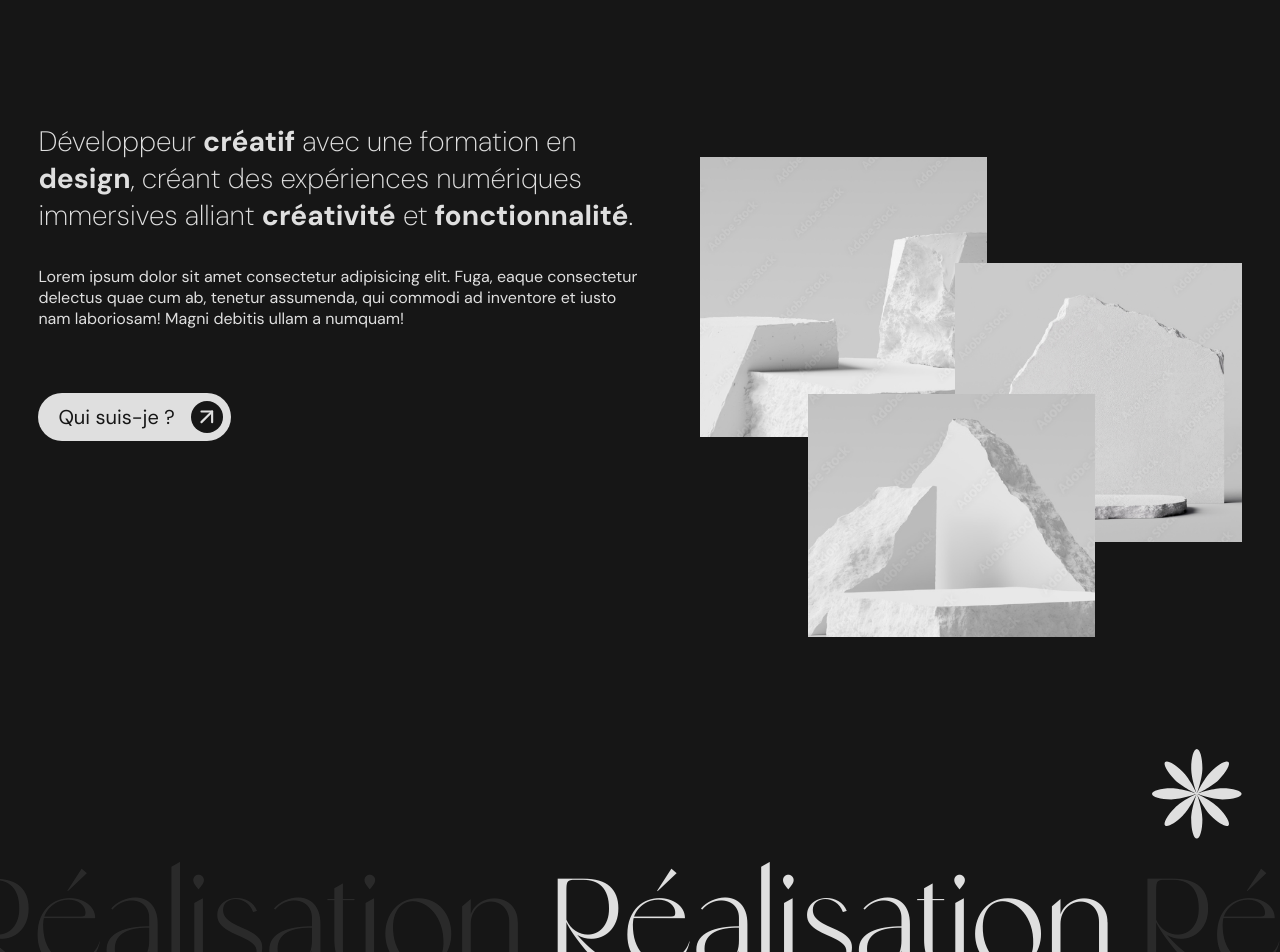
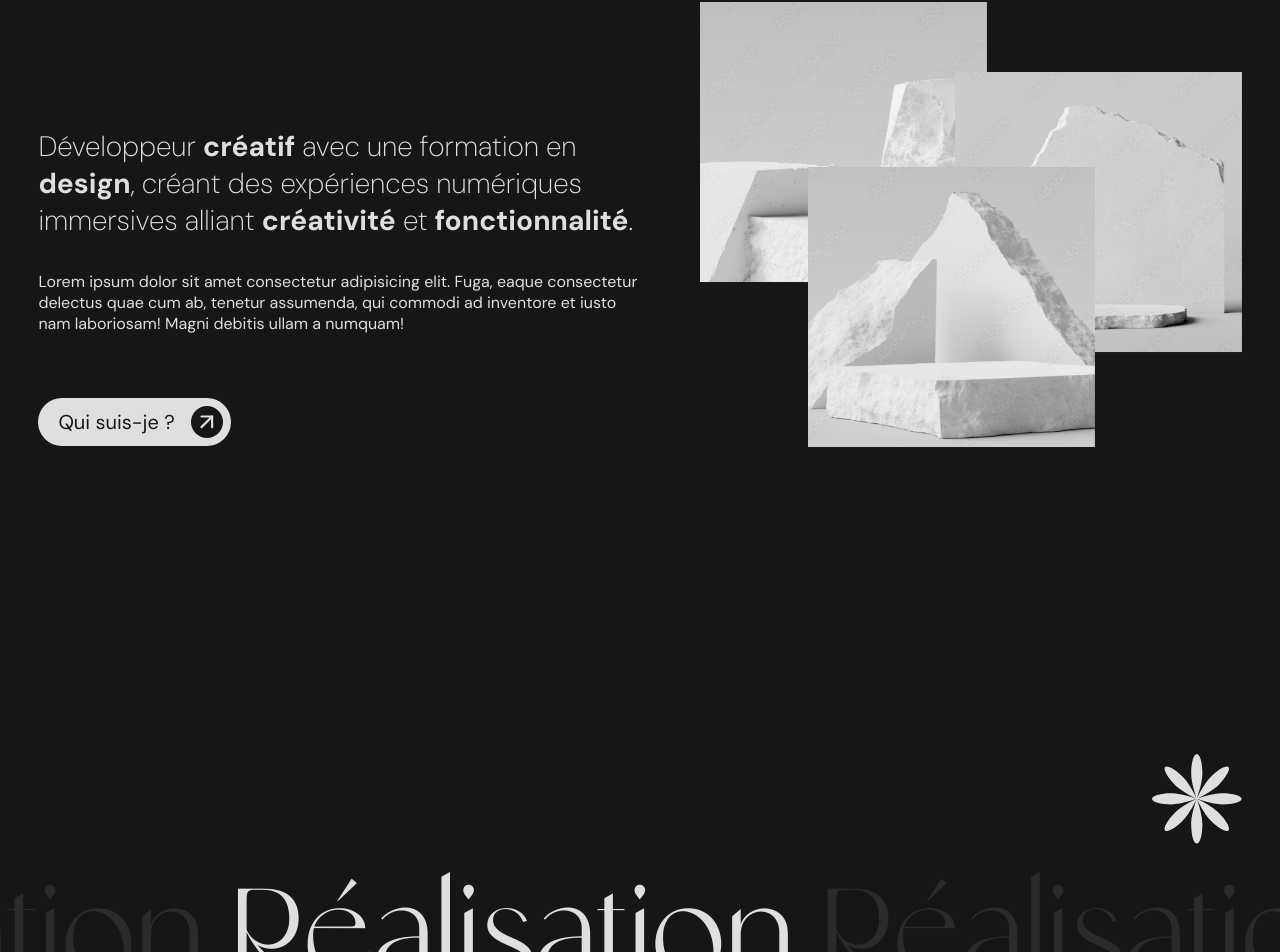
Before and after one commit to dorianlarosa/portfolio_v2, a React (Vite) app: page / in a window 1280 px wide. Shown: the part 1258-2210 px from the top of the page. Built offline with nearby package versions, Linux system fonts and the light colour scheme; no server answers.

Commit message:
change scroll animation from locomotive-scroll to react scroll parallax

```diff
--- a/package.json
+++ b/package.json
@@ -12,13 +12,12 @@
   },
   "dependencies": {
     "@studio-freight/react-lenis": "^0.0.36",
-    "@waaark/luge": "^0.6.18-beta.2",
     "gsap": "^3.12.5",
-    "locomotive-scroll": "^5.0.0-beta.11",
     "react": "^18.2.0",
     "react-curved-text": "^3.0.0",
     "react-dom": "^18.2.0",
     "react-router-dom": "^6.18.0",
+    "react-scroll-parallax": "^3.4.5",
     "styled-components": "^6.1.0",
     "three": "^0.161.0",
     "vite-plugin-glsl": "^1.2.1"
--- a/src/App.jsx
+++ b/src/App.jsx
@@ -5,7 +5,7 @@ import {
   Route,
 } from "react-router-dom";
 
-import { Header, ScrollLocomotiveProvider } from './components';
+import { Header } from './components';
 
 import Home from './Home';
 import About from './pages/About';
@@ -22,7 +22,7 @@ class App extends Component {
   render() {
 
     return (
-      <ScrollLocomotiveProvider>
+      <>
         <Header />
         <Routes>
           <Route path="/" exact element={<Home />} />
@@ -30,7 +30,7 @@ class App extends Component {
           <Route path="/projets/:slug" element={<WrapperProjectPage />} />
           <Route path="*" element={<NotFound />} />
         </Routes>
-      </ScrollLocomotiveProvider>
+      </>
     )
   }
 }
--- a/src/Home.jsx
+++ b/src/Home.jsx
@@ -1,5 +1,6 @@
 import React, { Component } from "react";
 import "./Home.scss";
+import { Parallax } from 'react-scroll-parallax';
 
 import {
   Section, BadgeScroll, Button, ListTag, WaveEffectImage
@@ -22,10 +23,8 @@ class Home extends Component {
   }
 
   componentDidMount() {
-
     // Get projects
     this.fetchProjets();
-
   }
 
 
@@ -50,10 +49,10 @@ class Home extends Component {
 
     // Define parallax project
     const projectsParallax = {
-      1: .1,
-      2: .3,
-      3: .4,
-      4: .2
+      1: 5,
+      2: 10,
+      3: 20,
+      4: 10
     };
 
     return (
@@ -88,46 +87,45 @@ class Home extends Component {
             </div>
 
             <div className="right">
+              <Parallax speed={8} className="image image-1">
                 <img
-                className="image image-1"
-                data-scroll data-scroll-speed="0.1"
                   src={imageConstruction1}
                   alt=""
                   onLoad={this.handleImageLoaded}
                 />
+              </Parallax>
 
+              <Parallax speed={10} className="image image-2">
                 <img
-                className="image image-2"
-                data-scroll data-scroll-speed="0.12"
                   src={imageConstruction2}
                   alt=""
                   onLoad={this.handleImageLoaded}
                 />
+              </Parallax>
 
+              <Parallax speed={12} className="image image-3">
                 <img
-                className="image image-3"
-                data-scroll data-scroll-speed="0.14"
                   src={imageConstruction3}
                   alt=""
                   onLoad={this.handleImageLoaded}
                 />
+              </Parallax>
+
             </div>
           </div>
 
 
-        </Section>
+        </Section >
 
         <Section title="Réalisation" id="projects">
 
           <div className="list-projects">
             {projets.map((projet) => (
-
+              <Parallax speed={projectsParallax[projet.id]} className={`project project-${projet.id}`}>
                 <a
-                className={`project project-${projet.id}`}
+                  className="link-project"
                   key={projet.id}
                   href={`projets/${projet.attributes.slug}`}
-                data-scroll
-                data-scroll-speed={projectsParallax[projet.id]}
                 >
 
                   <WaveEffectImage imageUrl={"http://localhost:1337" + projet.attributes.image.data.attributes.url} />
@@ -138,13 +136,16 @@ class Home extends Component {
 
 
                 </a>
+              </Parallax>
+
             ))}
           </div>
 
         </Section>
 
         <Section title="Services" id="projects">
-          <p>Contenu de la section Projets...</p>
+          <p className="intro">Développeur <b>créatif</b> avec une formation en <b>design</b>, créant des expériences numériques immersives alliant <b>créativité</b> et <b>fonctionnalité</b>.</p>
+
         </Section>
 
         <Section title="Me contacter" id="projects">
--- a/src/Home.scss
+++ b/src/Home.scss
@@ -54,20 +54,6 @@
                 width: 100%;
             }
 
-            .intro {
-                font-size: min(2.2vw, 2.2rem);
-                font-weight: 200;
-                margin-bottom: var(--l-sizing);
-
-                @media (max-width: 991.98px) {
-                    font-size: 2rem;
-                }
-
-                @media (max-width: 575.98px) {
-                    font-size: 1.5rem;
-                }
-            }
-
             .button {
                 margin-top: var(--xl-sizing);
 
@@ -86,7 +72,7 @@
                 height: 87vw;
             }
 
-            img {
+            .image {
                 position: absolute;
                 width: 53%;
             }
@@ -128,65 +114,65 @@
 
 
 
-        .project-1 {
-            width: 50%;
+        .project {
+            display: block;
 
+            // Disable parallax mobile
             @media (max-width: 991.98px) {
-                width: 100%;
-            }
+                transform: none !important;
+                width: 100% !important;
+
             }
 
-        .project-2 {
+            &.project-1 {
+                width: 50%;
+            }
+
+            &.project-2 {
                 width: 40%;
 
                 @media (max-width: 991.98px) {
-                width: 100%;
-                margin-top: var(--xl-sizing);
-            }
-        }
-
-        .project-3 {
-            width: 40%;
                     margin-top: var(--xxl-sizing);
-
-            @media (max-width: 991.98px) {
-                width: 100%;
-                margin-top: var(--xl-sizing);
                 }
 
             }
 
-        .project-4 {
+            &.project-3 {
+                width: 40%;
+                margin-top: var(--xxl-sizing);
+            }
+
+            &.project-4 {
                 width: 50%;
                 margin-top: var(--xxl-sizing);
 
-            @media (max-width: 991.98px) {
-                width: 100%;
-                margin-top: var(--xl-sizing);
-            }
+
             }
 
-        .project {
+
+            .link-project {
+                width: 100%;
+                height: 100%;
                 display: block;
-
-            // Disable parallax mobile
-            @media (max-width: 767.98px) {
-                transform: none !important;
-            }
-        }
 
 
                 .name {
                     font-family: var(--font-text);
                     font-weight: 700;
-            font-size: 1.5rem;
-            margin-top: var(--s-sizing);
+                    font-size: 2.5rem;
+                    margin-top: var(--m-sizing);
                     color: var(--white-color);
+
+                    @media (max-width: 991.98px) {
+                        font-size: 2rem;
+
+                    }
                 }
 
                 .list-tag {
-            margin-top: var(--s-sizing);
-        }
-
+                    margin-top: var(--m-sizing);
                 }
             }
+        }
+    }
+}
--- a/src/components/Section/Section.jsx
+++ b/src/components/Section/Section.jsx
@@ -1,4 +1,6 @@
 import React, { Component } from "react";
+import { Parallax } from 'react-scroll-parallax';
+
 
 import "./Section.scss";
 
@@ -13,13 +15,17 @@ class Section extends Component {
         const { title, children, id } = this.props;
 
         return (
-            <section id={id} className="section container">
-
+            <section id={id} className="section">
+                <div className="container">
+                    <div className="wrapper-flower">
+                        <Parallax rotate={[-180, 0]}>
                             <SvgFlower></SvgFlower>
+                        </Parallax>
+                    </div>
 
                     <div className="wrapper-h2">
-
-                    <h2 data-scroll data-scroll-css-progress data-text={title} className="my-element">
+                        <Parallax translateX={['10vw', '-10vw']}>
+                            <h2 data-text={title} className="my-element">
                                 <span aria-hidden="true" className="text-grey">{title}</span>
 
                                 <span aria-hidden="true" className="text-grey">{title}</span>
@@ -28,14 +34,14 @@ class Section extends Component {
                                 <span aria-hidden="true" className="text-grey">{title}</span>
 
                                 <span aria-hidden="true" className="text-grey">{title}</span>
+                            </h2>
+                        </Parallax>
 
-                    </h2>
                     </div>
 
                     <div className="content-section">
-
                         {children}
-
+                    </div>
                 </div>
             </section>
         );
--- a/src/components/Section/Section.scss
+++ b/src/components/Section/Section.scss
@@ -8,14 +8,17 @@
         padding-bottom: 5rem;
     }
 
+    .wrapper-flower {
+        display: flex;
+        justify-content: end;
+    }
+
     .svg-flower {
         transform: rotate(calc(var(--progress) * 100deg));
         height: 7vw;
+        width: auto;
         margin-bottom: 1rem;
-
-        width: auto;
-        margin-left: auto;
-        display: block;
+        display: inline-block;
 
         @media (max-width: 767.98px) {
             height: 50px;
@@ -32,7 +35,7 @@
         --progress-origin-center: calc(var(--progress) - .5);
 
         font-size: max(3.5rem, 10vw);
-        transform:  translate3d(calc((-30vw * var(--progress-origin-center) )), 0, 0);
+        transform: translate3d(calc((-30vw * var(--progress-origin-center))), 0, 0);
         white-space: nowrap;
         position: relative;
 
--- a/src/components/SvgFlower.jsx
+++ b/src/components/SvgFlower.jsx
@@ -6,7 +6,7 @@ class SvgFlower extends Component {
     render() {
 
         return (
-            <svg className="svg-flower" data-scroll data-scroll-css-progress xmlns="http://www.w3.org/2000/svg"
+            <svg className="svg-flower" xmlns="http://www.w3.org/2000/svg"
                 width="200"
                 height="200"
                 fill="none"
--- a/src/components/index.jsx
+++ b/src/components/index.jsx
@@ -6,4 +6,3 @@ export { default as BadgeScroll } from "./BadgeScroll/BadgeScroll";
 export { default as Button } from "./Button/Button";
 export { default as ListTag } from "./ListTags/ListTags";
 export { default as WaveEffectImage } from "./WaveEffectImage/WaveEffectImage";
-export { ScrollLocomotiveProvider, ScrollContext } from "./ScrollLocomotiveProvider";
--- a/src/main.jsx
+++ b/src/main.jsx
@@ -3,21 +3,25 @@ import ReactDOM from 'react-dom/client'
 import App from './App.jsx'
 import './Global.scss'
 import { ReactLenis } from '@studio-freight/react-lenis'
+import { ParallaxProvider } from 'react-scroll-parallax';
+
 
 import { BrowserRouter } from 'react-router-dom'
 
-// const optionsLenis = {
-//   duration: 2, // Durée du défilement en secondes
-//   wheelMultiplier : .7
-// };
+const optionsLenis = {
+  duration: 2, // Durée du défilement en secondes
+  // wheelMultiplier: .7
+};
 
 
 ReactDOM.createRoot(document.getElementById('root')).render(
-  // <ReactLenis options={optionsLenis} root>
+  <ReactLenis options={optionsLenis} root>
+    <ParallaxProvider>
       <React.StrictMode>
         <BrowserRouter>
           <App />
         </BrowserRouter>
       </React.StrictMode>
-  // </ReactLenis>
+    </ParallaxProvider>
+  </ReactLenis>
 )
```
Also changed, not shown: src/Global.scss (+35 -9 lines), src/components/ScrollLocomotiveProvider.jsx (deleted, +0 -46 lines), 1 other file (tests, documents, lock files or other folders). Lines whose indentation alone changed are shown as unchanged.
